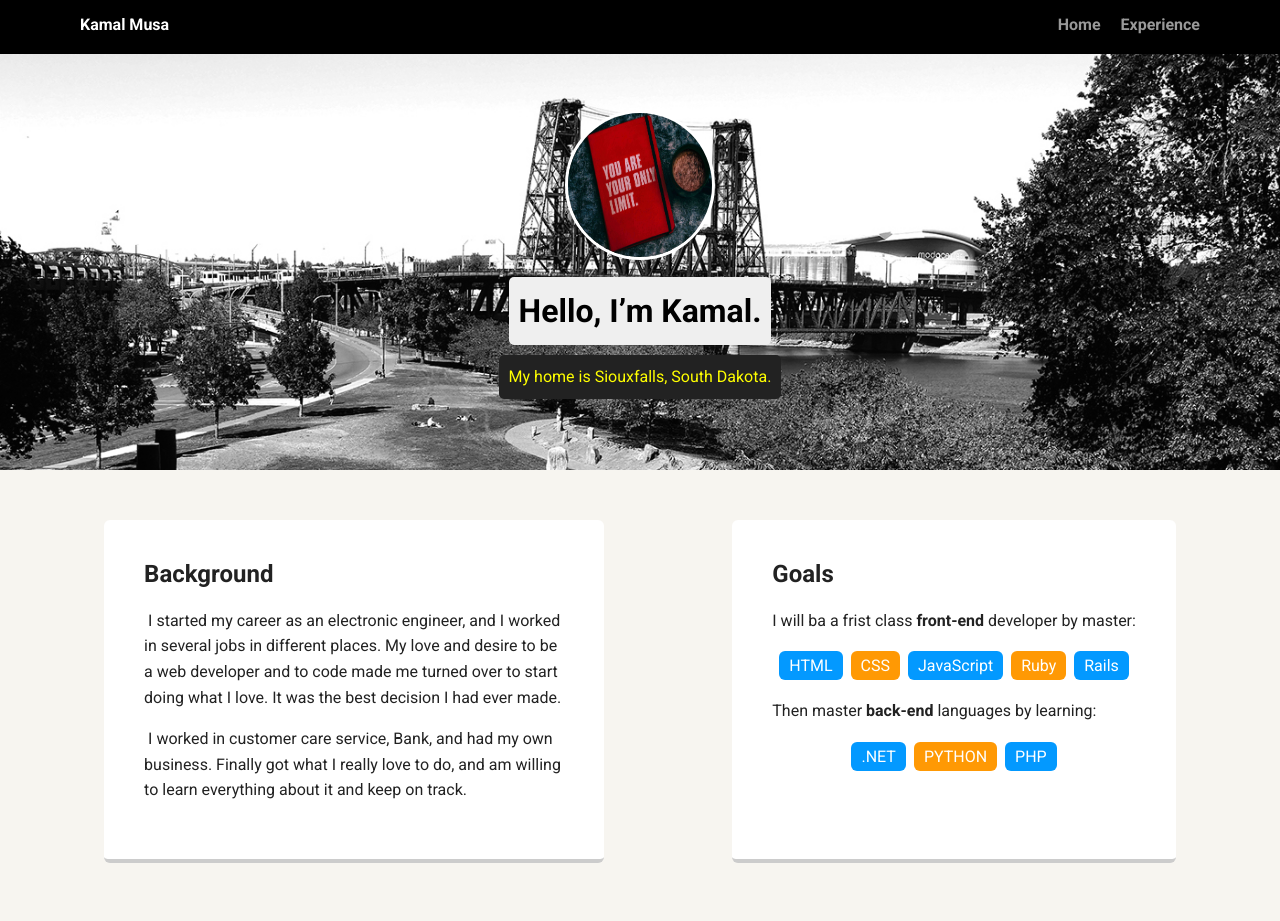
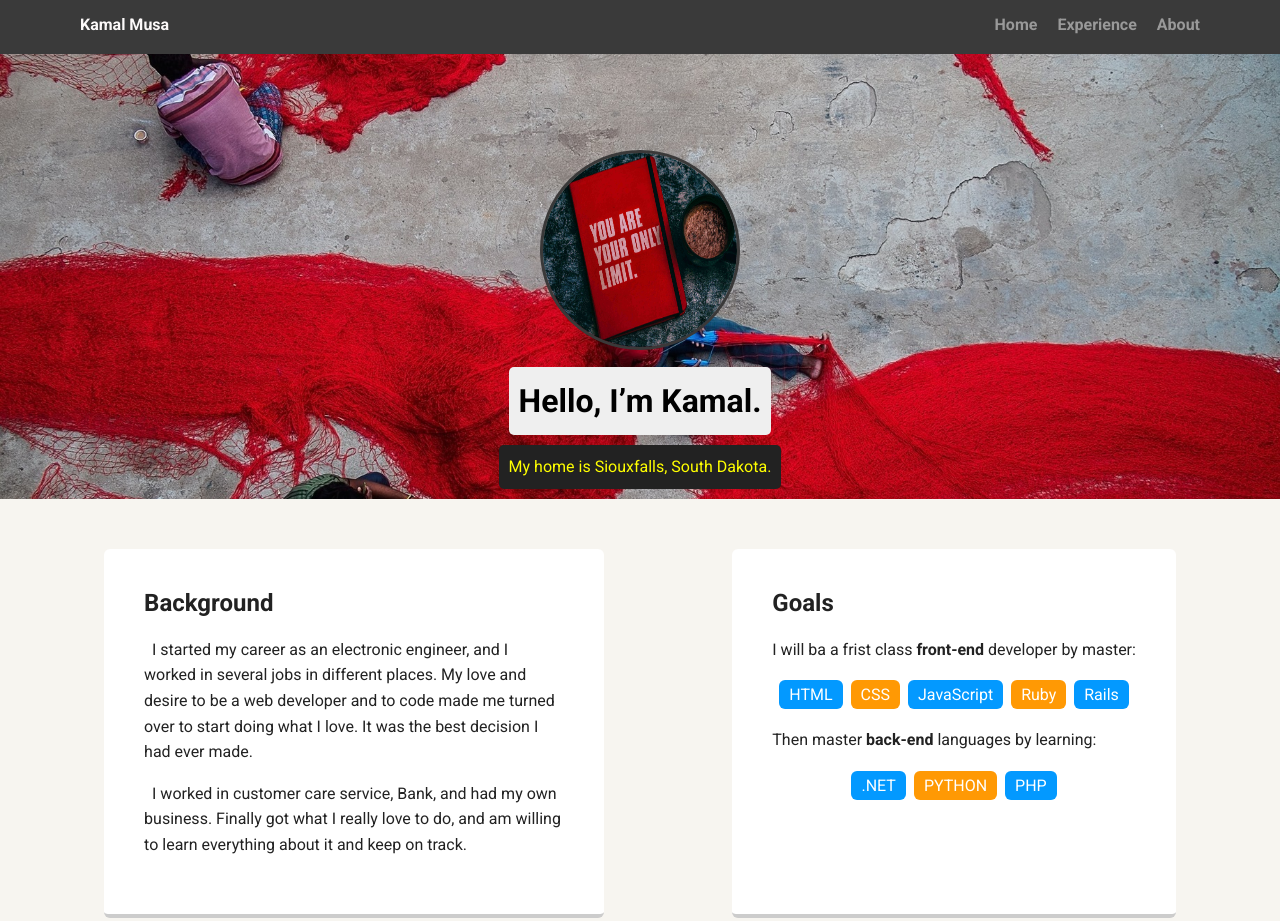
Before and after one commit to musakamal/techdegree-project-1, a plain HTML site: page index.html in a window 1280 px wide. Shown: the top 921 px of the page. Drawn offline with Linux system fonts and the light colour scheme; a web font is replaced by a local one.

Commit message:
added about.html/about.css and some changes and validation

```diff
--- /dev/null
+++ b/about/about.css
@@ -0,0 +1,112 @@
+/* Global Layout Set-up */
+* {
+    box-sizing: border-box;
+  }
+
+  body {
+    margin: 0;
+    padding: 0;
+    text-align: center;
+    font-family: 'Roboto', sans-serif;
+    color: #222;
+    background: #f7f5f0;
+  }
+  /* Link Styles */
+
+a {
+    text-decoration: none;
+    color: #999;
+  }
+  a:hover {
+    color: #6633ff;
+  }
+  /* Section Styles */
+
+.main-nav {
+    width: 100%;
+    background: rgb(44, 44, 44);
+    min-height: 30px;
+    padding: 10px;
+    position: fixed;
+    text-align: center;
+  }
+  .nav {
+    display: flex;
+    justify-content: space-around;
+    font-weight: 700;
+    list-style-type: none;
+    margin: 0 auto;
+    padding: 0;
+  }
+
+  .nav .name {
+      display: block;
+      margin-right: auto;
+      color: white;
+  }
+  .nav li {
+    padding: 5px 10px 10px 10px;
+  }
+  .nav a {
+    transition: all .5s;
+  }
+  .nav a:hover {
+    color: white
+  }
+  header .profile-image {
+    margin-top: 50px;
+    width: 200px;
+    height: 200px;
+    border-radius: 50%;
+    border: 3px solid rgb(58, 57, 57);
+    transition: all .5s;
+  }
+
+  .card {
+    margin: 30px;
+    padding: 20px 40px 40px;
+    max-width: 500px;
+    text-align: left;
+    background: #fff;
+    border-bottom: 4px solid #ccc;
+    border-radius: 6px;
+    transition: all .5s;
+  }
+  .card {         /*my additional class name -for card*/
+    margin-left: 35%;
+    margin-right: 35%;
+    width: auto;
+}
+a.social {
+  display: inline-block;
+  text-indent: -9999px;
+  margin-left: 5px;
+  width: 30px;
+  height: 30px;
+  background-size: 30px 30px;
+  opacity: .4;
+  transition: all .5s;
+}
+a.twitter {
+  background-image: url(../images/twitter.svg);
+}
+a.linkedin {
+  background-image: url(../images/linkedin.svg);
+}
+a.github {
+  background-image: url(../images/github.svg);
+}
+a.social:hover {
+  opacity: 1;
+}
+.clearfix {
+  clear: both;
+}
+footer {
+  font-size: 1.3em;
+  max-width: 1200px;
+  margin: 40px auto;
+}
+.card {
+  background-color: rgba(139, 166, 216, 0.2);
+}
--- a/index.html
+++ b/index.html
@@ -8,13 +8,14 @@
   <link href="https://fonts.googleapis.com/css?family=Muli%7CRoboto:400,300,500,700,900" rel="stylesheet"></head>
   <body>
 
-    <div class="main-nav">
+    <nav class="main-nav">
         <ul class="nav">
           <li class="name">Kamal Musa</li>
           <li><a href="index.html">Home</a></li>
           <li><a href="ex/experience.html">Experience</a></li>
+          <li><a href="about/about.html">About</a></li>
         </ul>
-    </div>
+      </nav>
 
     <header class="head">
       <img src="images/pimg.jpg" alt="kamal musa's profile image" class="profile-image">
@@ -23,13 +24,13 @@
     </header>
 
     <main class="flex">
-      <div class="card">
+      <article class="card">
         <h2>Background</h2>
-        <p>&nbsp;I started my career as an electronic engineer, and I worked in several jobs in different places. My love and desire to be a web developer and to code made me turned over to start doing what I love. It was the best decision I had ever made.</p>
-        <p>&nbsp;I worked in customer care service, Bank, and had my own business. Finally got what I really love to do, and am willing to learn everything about it and keep on track.</p>
-      </div>
+        <p>&nbsp;&nbsp;I started my career as an electronic engineer, and I worked in several jobs in different places. My love and desire to be a web developer and to code made me turned over to start doing what I love. It was the best decision I had ever made.</p>
+        <p>&nbsp;&nbsp;I worked in customer care service, Bank, and had my own business. Finally got what I really love to do, and am willing to learn everything about it and keep on track.</p>
+      </article>
 
-      <div class="card">
+      <article class="card">
         <h2>Goals</h2>
         <p>I will ba a frist class <strong>front-end</strong> developer by master:</p>
         <ul class="skills">
@@ -45,7 +46,7 @@
           <li>PYTHON</li>
           <li>PHP</li>
         </ul>
-      </div>
+      </article>
 
     </main>
     <footer>
--- a/styles.css
+++ b/styles.css
@@ -18,14 +18,14 @@ a {
   color: #999;
 }
 a:hover {
-  color: #6633ff;
+  color: #eb0c0c;
 }
 
 /* Section Styles */
 
 .main-nav {
   width: 100%;
-  background: black;
+  background: rgb(58, 58, 58);
   min-height: 30px;
   padding: 10px;
   position: fixed;
@@ -43,7 +43,7 @@ a:hover {
 .nav .name {
     display: block;
     margin-right: auto;
-    color: white;
+    color: rgb(252, 249, 249);
 }
 .nav li {
   padding: 5px 10px 10px 10px;
@@ -52,26 +52,26 @@ a:hover {
   transition: all .5s;
 }
 .nav a:hover {
-  color: white
+  color: rgb(87, 168, 243)
 }
 
 header {
   text-align: center;
-  background: url('images/portland.jpg') no-repeat top center ;
+  background: url('images/timeline.jpg') no-repeat top center ;
   background-size: cover;
   overflow: hidden;
-  padding-top: 60px;
+  padding-top: 100px;
 }
 header {
   line-height: 1.5;
 }
 header .profile-image {
   margin-top: 50px;
-  width: 150px;
-  height: 150px;
+  width: 200px;
+  height: 200px;
   border-radius: 50%;
-  border: 3px solid white;
-  transition: all .5s;
+  border: 3px solid rgb(58, 57, 57);
+  transition: all .15s;
 }
 header .profile-image:hover {
   transform: scale(1.2) rotate(5deg);
```
Also changed, not shown: about/about.html (added, +65 -0 lines), ex/experience.html (+1 -0 lines), about/law2.jpg (added), 1 other file.
